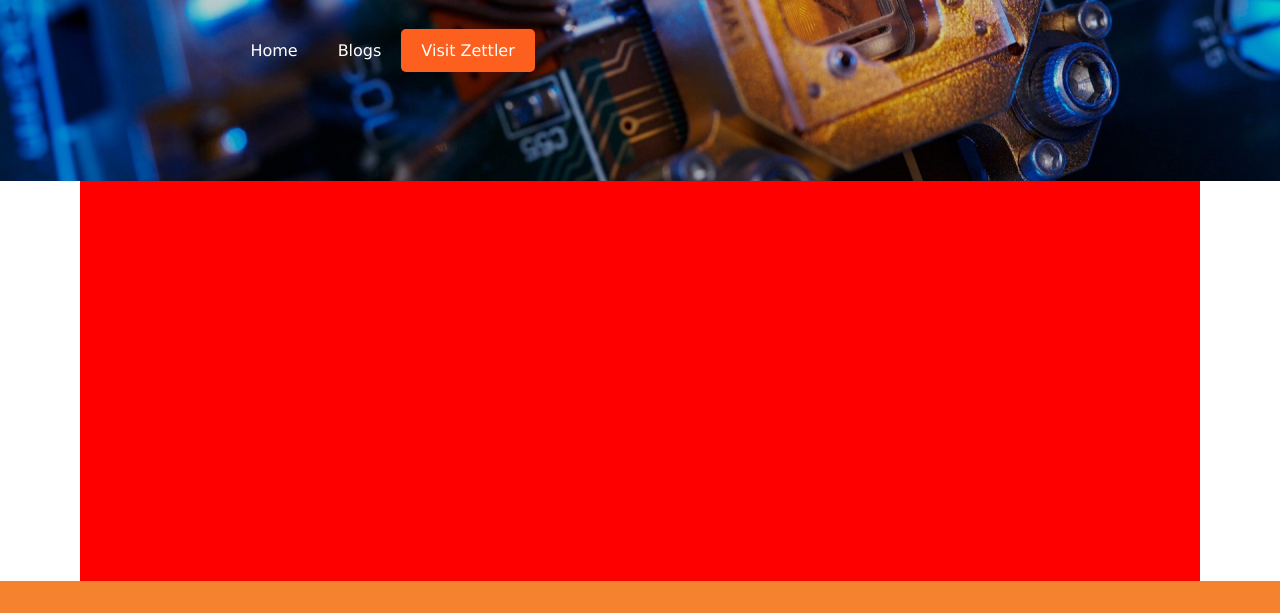
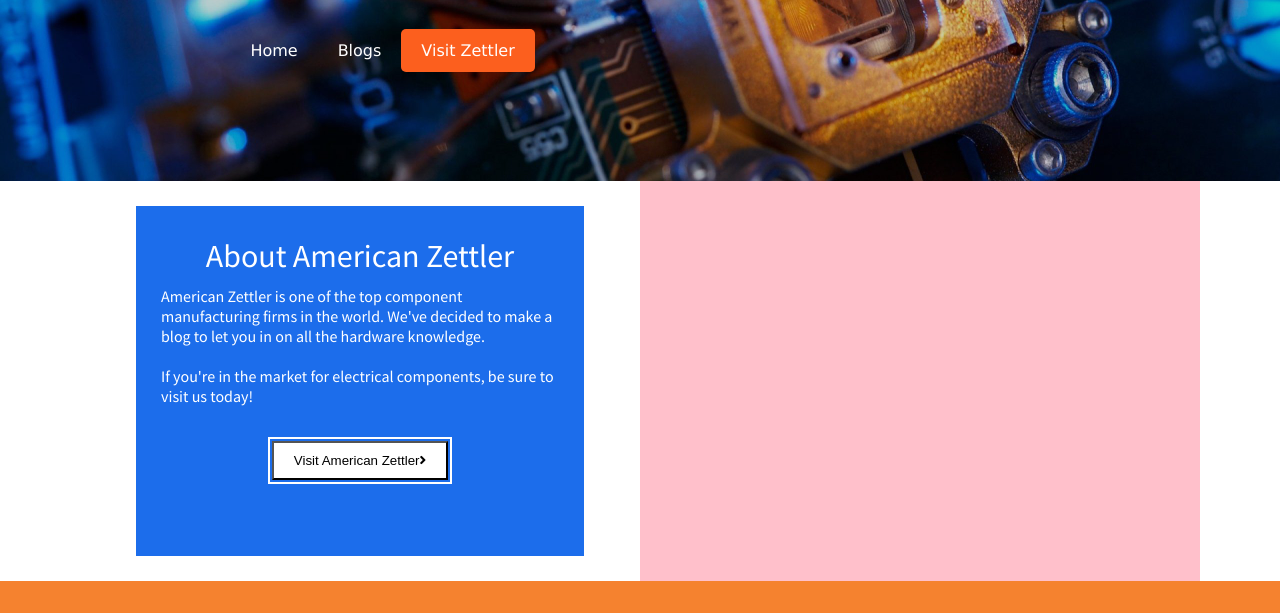
Before and after one commit to KaneMJ/ZBlog, a React app: page / in a window 1280 px wide. Shown: the part 169-782 px from the top of the page. Built offline with nearby package versions, Linux system fonts and the light colour scheme.

Commit message:
almost finished with the About Zettler section of page

```diff
--- a/src/components/AboutZettler.js
+++ b/src/components/AboutZettler.js
@@ -6,6 +6,19 @@
         return (
             <div className={styles.wrapper}>
                 <div className={styles.innerContent}>
+                    <div className={styles.aboutZettlerContainer}>
+                        <div className={styles.aboutZettler}>
+                            <h2>About American Zettler</h2>
+                            <p>American Zettler is one of the top component manufacturing firms in the world.
+                            We've decided to make a blog to let you in on all the hardware knowledge.</p>
+                            <p>If you're in the market for electrical components, be sure to visit us today!</p>
+                            <div>
+                                <button type="button">Visit American Zettler<i className="fas fa-angle-right"></i></button>
+                            </div>
+                        </div>
+                    </div>
+                    <div className={styles.zLogoDiv}>
+                    </div>
                 </div>
             </div>
         )
--- a/src/css/aboutzettler.css
+++ b/src/css/aboutzettler.css
@@ -5,6 +5,58 @@
 .innerContent {
     max-width: 1120px;
     margin: 0 auto;
-    background-color: red;
     height: 400px;
 }
+
+.aboutZettlerContainer {
+    float: left;
+    height: 100%;
+    width: 50%;
+}
+
+.aboutZettler {
+    margin: 0 auto;
+    width: 80%;
+    height: 350px;
+    background-color: rgb(28,109,235);
+    color: white;
+    margin-top: 25px;
+    margin-bottom: 25px;
+    font-family: 'Source Sans Pro';
+}
+
+.aboutZettler h2 {
+    padding-top: 30px;
+    font-weight: 300;
+    font-size: 32px;
+    margin: 0 auto;
+    text-align: center;
+}
+
+.aboutZettler p {
+    padding: 10px 25px;
+}
+
+.aboutZettler div {
+    text-align: center;
+    width: 100%;
+    padding-top: 25px;
+}
+
+.aboutZettler div button {
+    padding: 10px 20px;
+    background-color: white;
+    outline: 2px solid white;
+    outline-offset: 2px;
+}
+
+.zLogoDiv {
+    float: right;
+    background-color: pink;
+    height: 100%;
+    width: 50%;
+}
+
+
+/* Breakpoint for < 860px width needs to be made. Image tears at this point */
+/* Either one media query for all cell phones and this size or cell phone size and tweener size */
```
Also changed, not shown: dist/index.html.
